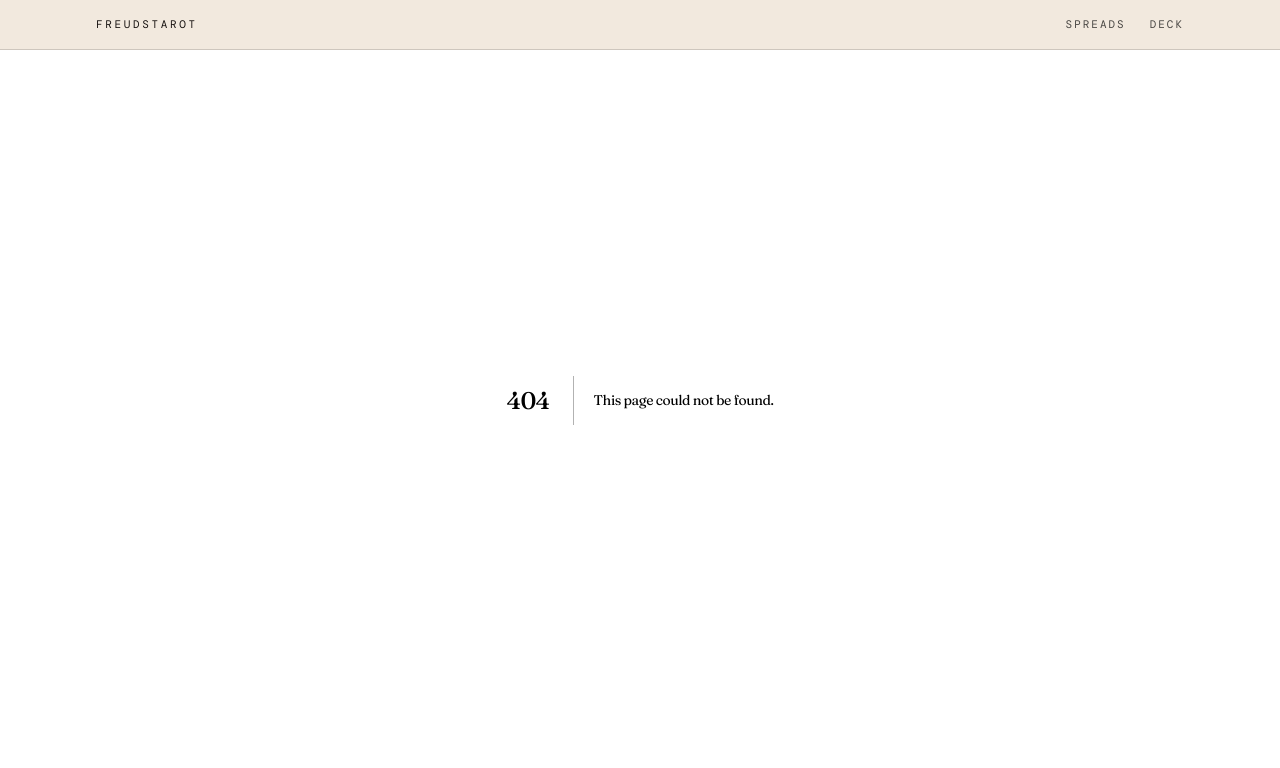
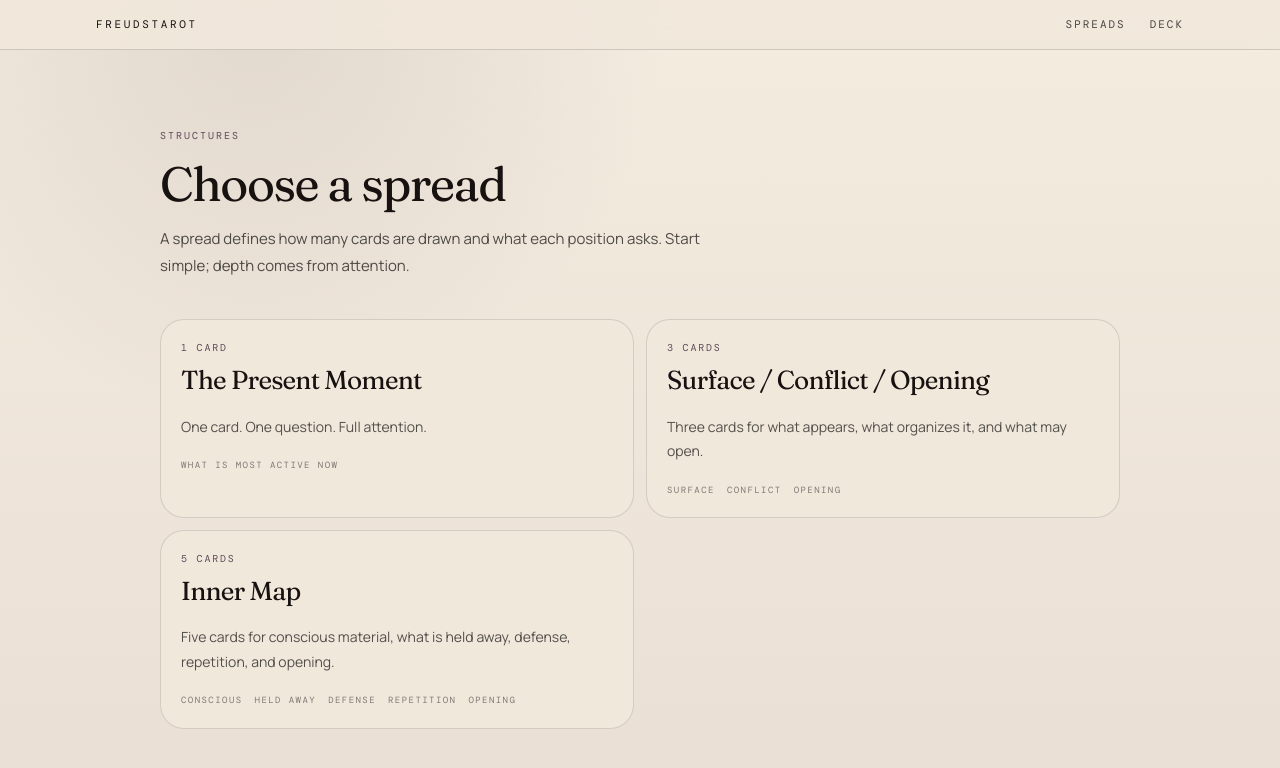
Before and after one commit to selaleakirmak-cmyk/freudstarot, a Next.js app: page /spreads in a window 1280 px wide. Before the commit this address had no page. Shown: the top 768 px of the page. Built offline with nearby package versions, Linux system fonts and the light colour scheme.

Commit message:
Add spreads page

```diff
--- /dev/null
+++ b/app/spreads/page.tsx
@@ -0,0 +1,27 @@
+import Link from "next/link";
+import { spreads } from "@/lib/data";
+
+export default function SpreadsPage() {
+  return (
+    <div className="mx-auto max-w-5xl px-4 pb-10 pt-24 md:px-8 md:pt-32">
+      <p className="font-mono text-[10px] uppercase tracking-[.2em] text-[#5f4959]">Structures</p>
+      <h1 className="mt-4 font-serif text-[38px] leading-[1.05] text-[#171210] md:text-[48px]">Choose a spread</h1>
+      <p className="mt-4 max-w-xl text-[15px] leading-[1.8] text-black/68">A spread defines how many cards are drawn and what each position asks. Start simple; depth comes from attention.</p>
+
+      <div className="mt-10 grid gap-3 md:grid-cols-2">
+        {spreads.map((spread) => (
+          <Link key={spread.id} href={`/reading/${spread.id}`} className="rounded-[24px] border border-black/12 bg-[#f1e8dc] p-5 transition hover:bg-[#171210] group">
+            <p className="font-mono text-[10px] uppercase tracking-[.18em] text-[#5f4959] group-hover:text-[#d7c6bd]">{spread.positions.length} card{spread.positions.length > 1 ? "s" : ""}</p>
+            <h2 className="mt-3 font-serif text-[26px] leading-[1.05] text-[#171210] group-hover:text-[#f4ede4]">{spread.title}</h2>
+            <p className="mt-5 text-[14px] leading-[1.75] text-black/66 group-hover:text-[#f4ede4]/76">{spread.description}</p>
+            <div className="mt-5 flex flex-wrap gap-3">
+              {spread.positions.map((position) => (
+                <span key={position} className="font-mono text-[9px] uppercase tracking-[.16em] text-black/48 group-hover:text-[#f4ede4]/54">{position}</span>
+              ))}
+            </div>
+          </Link>
+        ))}
+      </div>
+    </div>
+  );
+}
```
